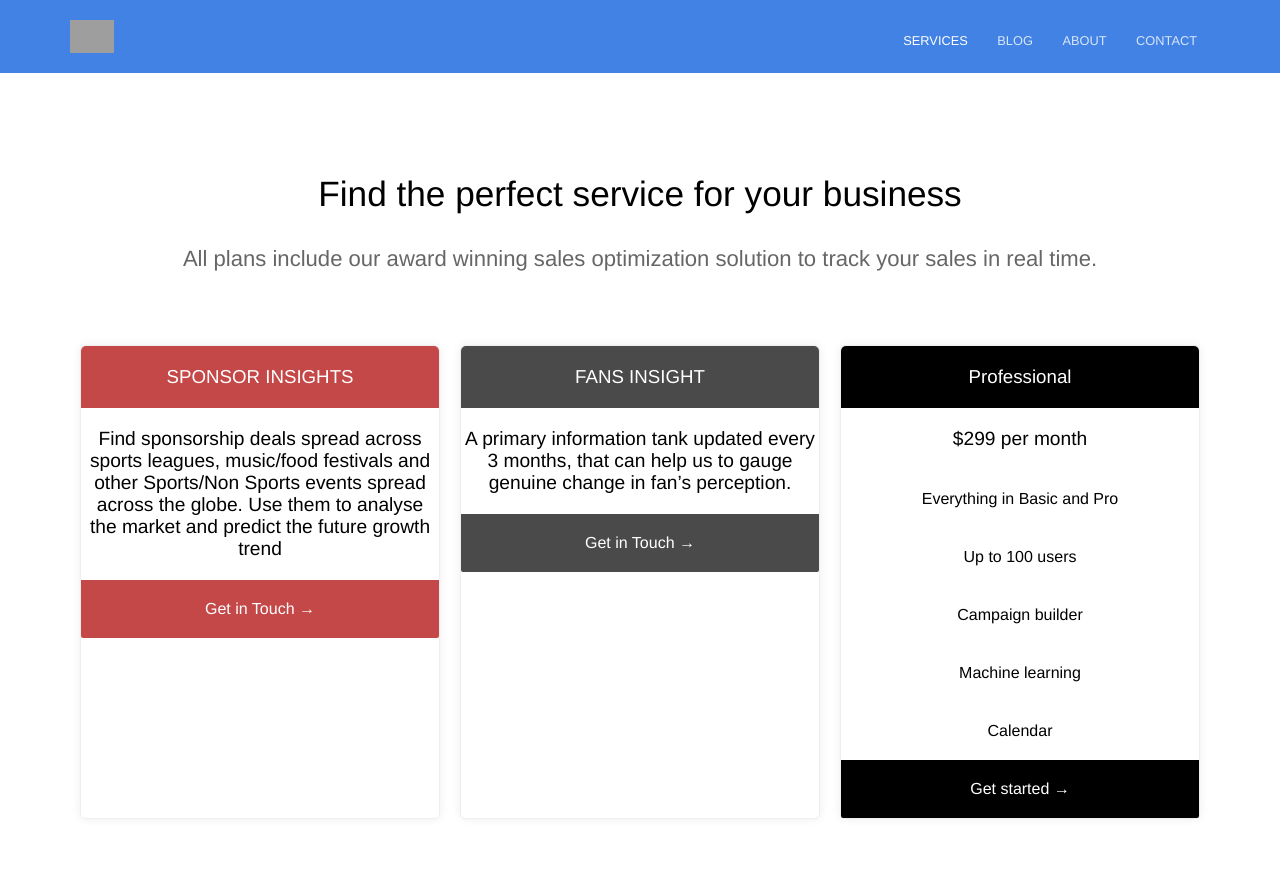
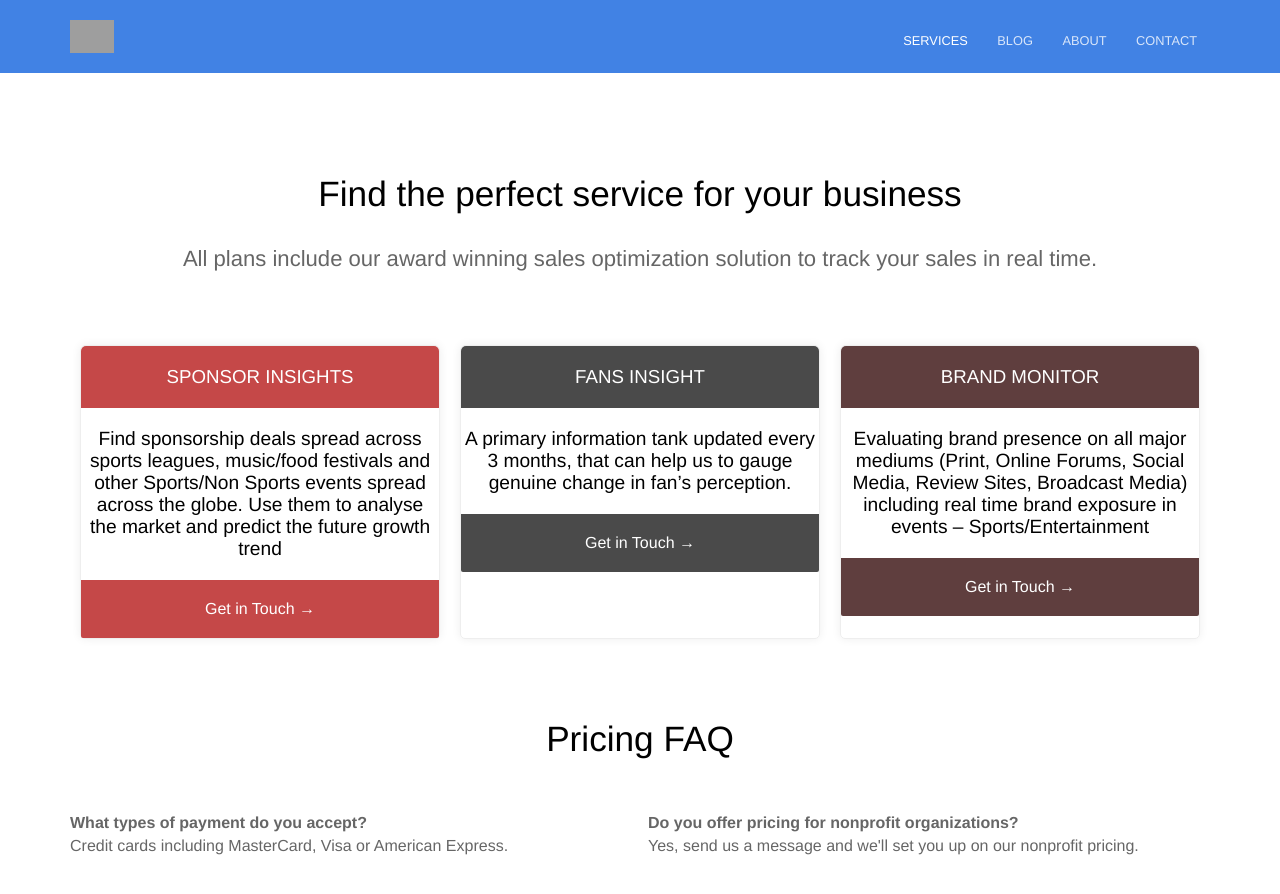
Before and after one commit to intutdev/intutmi.github.io, a Jekyll site: the page built from services.html, in a window 1280 px wide and 900 px high. Shown: the top 894 px of the window. Built offline with Jekyll 4.4.1, drawn with Linux system fonts in a browser that asks for light colours; grey boxes are pictures that could not be loaded.

Commit message:
Updated 'services.html' via CloudCannon

```diff
--- a/services.html
+++ b/services.html
@@ -29,24 +29,17 @@
       link: >-
         mailto:contact@intutmi.com?subject=FANS%20INSIGHT%20-%20PRIMARY&body=An%20inquiry%20has%20been%20made%20for%20the%20fans%20insight%20database
       text: Get in Touch
-  - name: Professional
-    color: '#000000'
+  - name: BRAND MONITOR
+    color: '#5f3e3e'
     features:
-      - text: $299 per month
+      - text: >-
+          Evaluating brand presence on all major mediums (Print, Online Forums,
+          Social Media, Review Sites, Broadcast Media) including real time brand
+          exposure in events – Sports/Entertainment
         highlight: true
-      - text: Everything in Basic and Pro
-        highlight: false
-      - text: Up to 100 users
-        highlight: false
-      - text: Campaign builder
-        highlight: false
-      - text: Machine learning
-        highlight: false
-      - text: Calendar
-        highlight: false
     call_to_action:
-      link: 'http://mysite.com?plan=professional'
-      text: Get started
+      link: 'mailto:contact@intutmi.com?subject=Brand%20Monitor%20Inquiry'
+      text: Get in Touch
 faq:
   - question: What types of payment do you accept?
     answer: 'Credit cards including MasterCard, Visa or American Express.'
```
